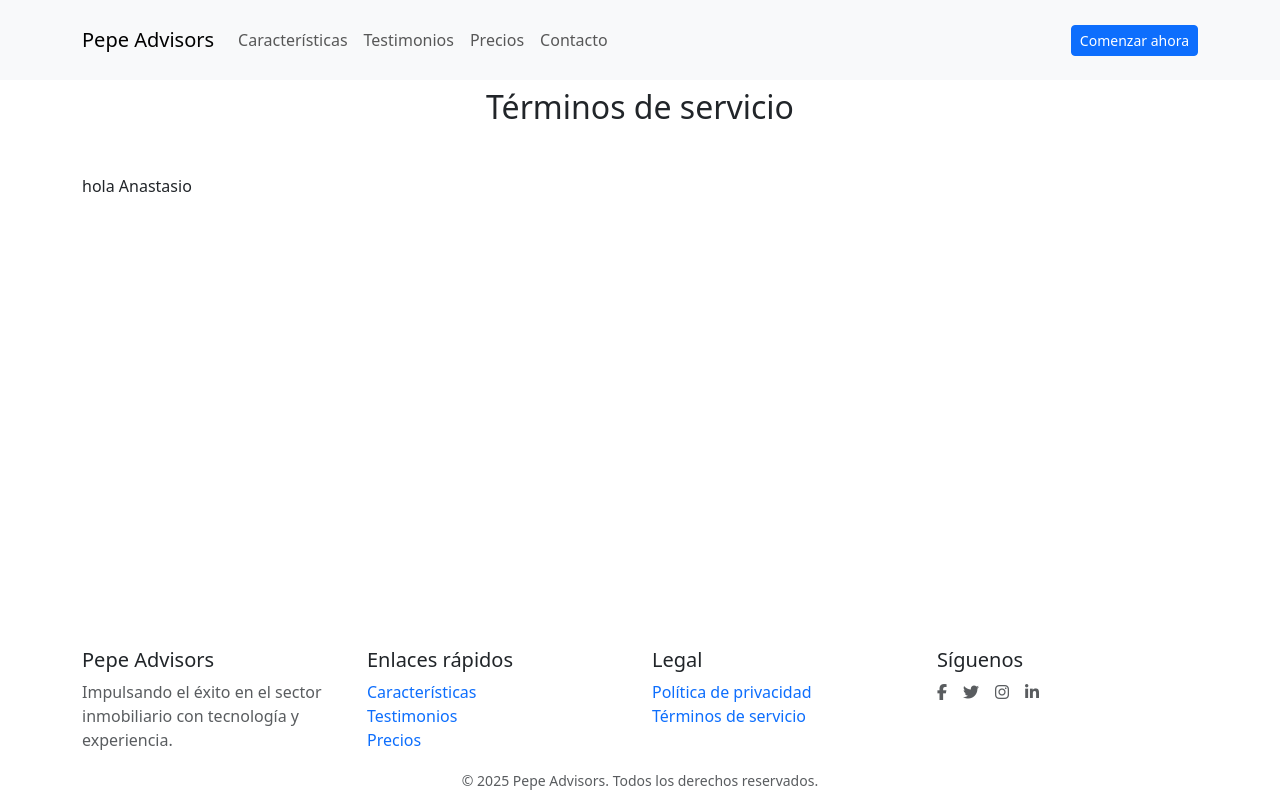
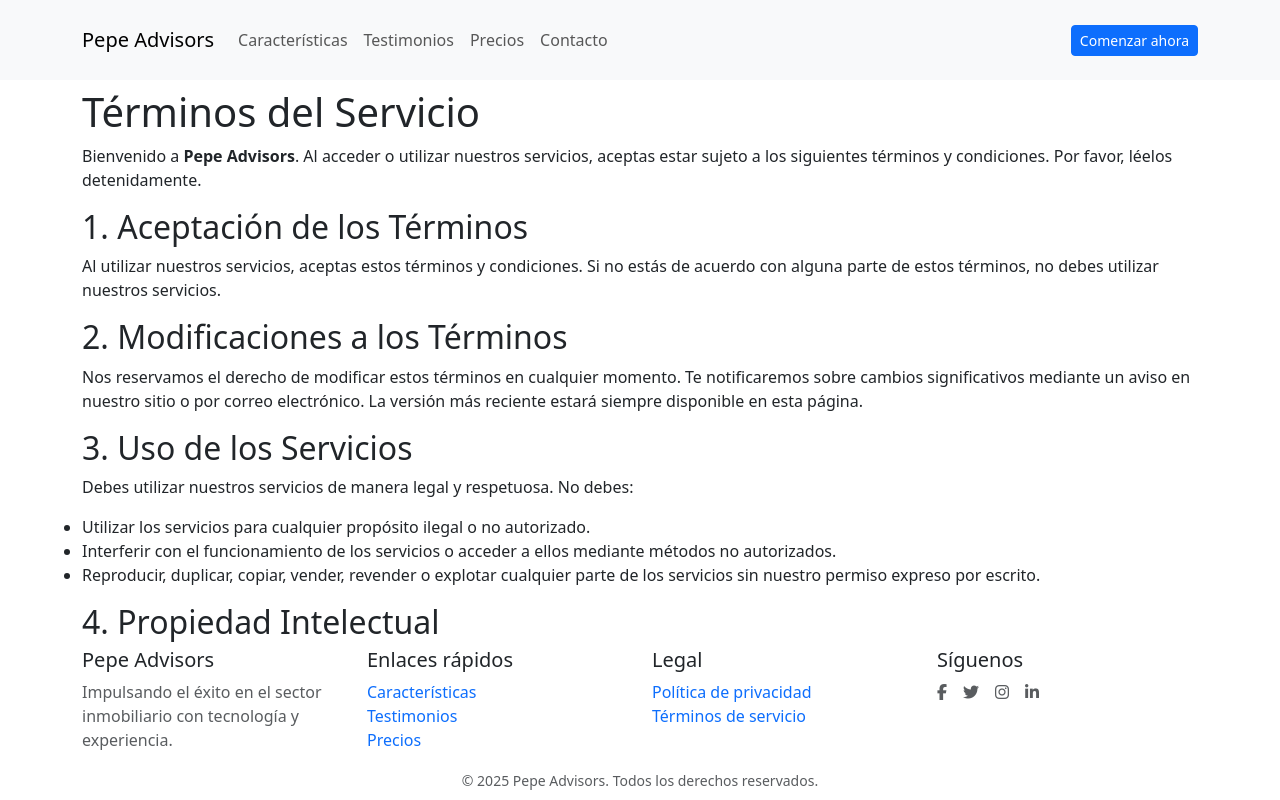
Before and after one commit to mhosan/proymart, an Angular app: page /terminos in a window 1280 px wide. Built offline with nearby package versions, Linux system fonts and the light colour scheme.

Commit message:
terminos del servicio

```diff
--- a/src/app/components/terminos/terminos.component.html
+++ b/src/app/components/terminos/terminos.component.html
@@ -1,8 +1,53 @@
-<section id="privacidad" class="py-5">
-    <div class="container">
-      <h2 class="text-center mb-5">Términos de servicio</h2>
+<section id="terminos" class="py-5">
+  <div class="container">
       <div class="row">
-       <p>hola Anastasio</p>
+          <h1>Términos del Servicio</h1>
+          <p>Bienvenido a <strong>{{appName}}</strong>. Al acceder o utilizar nuestros servicios, aceptas estar sujeto a los siguientes términos y condiciones. Por favor, léelos detenidamente.</p>
+
+          <h2>1. Aceptación de los Términos</h2>
+          <p>Al utilizar nuestros servicios, aceptas estos términos y condiciones. Si no estás de acuerdo con alguna parte de estos términos, no debes utilizar nuestros servicios.</p>
+
+          <h2>2. Modificaciones a los Términos</h2>
+          <p>Nos reservamos el derecho de modificar estos términos en cualquier momento. Te notificaremos sobre cambios significativos mediante un aviso en nuestro sitio o por correo electrónico. La versión más reciente estará siempre disponible en esta página.</p>
+
+          <h2>3. Uso de los Servicios</h2>
+          <p>Debes utilizar nuestros servicios de manera legal y respetuosa. No debes:</p>
+          <ul>
+              <li>Utilizar los servicios para cualquier propósito ilegal o no autorizado.</li>
+              <li>Interferir con el funcionamiento de los servicios o acceder a ellos mediante métodos no autorizados.</li>
+              <li>Reproducir, duplicar, copiar, vender, revender o explotar cualquier parte de los servicios sin nuestro permiso expreso por escrito.</li>
+          </ul>
+
+          <h2>4. Propiedad Intelectual</h2>
+          <p>Todos los derechos de propiedad intelectual sobre los servicios y su contenido pertenecen a <strong>{{appName}}</strong> o a sus licenciantes. No se te concede ningún derecho sobre ellos, excepto el derecho a utilizar los servicios de acuerdo con estos términos.</p>
+
+          <h2>5. Privacidad</h2>
+          <p>Tu privacidad es importante para nosotros. Consulta nuestra <a href="/privacidad">Política de Privacidad</a> para obtener información sobre cómo recopilamos, utilizamos y protegemos tu información personal.</p>
+
+          <h2>6. Limitación de Responsabilidad</h2>
+          <p>En la medida máxima permitida por la ley, <strong>{{appName}}</strong> no será responsable de ningún daño indirecto, incidental, especial, consecuente o punitivo, ni de ninguna pérdida de beneficios o ingresos, ya sea incurrida directa o indirectamente, ni de ninguna pérdida de datos, uso, fondo de comercio u otras pérdidas intangibles, resultantes de:</p>
+          <ul>
+              <li>Tu acceso o uso o incapacidad para acceder o usar los servicios.</li>
+              <li>Cualquier conducta o contenido de terceros en los servicios.</li>
+              <li>Cualquier contenido obtenido de los servicios.</li>
+              <li>Acceso, uso o alteración no autorizados de tus transmisiones o contenido.</li>
+          </ul>
+
+          <h2>7. Indemnización</h2>
+          <p>Aceptas indemnizar y eximir de responsabilidad a <strong>{{appName}}</strong> y a sus afiliados, directores, empleados y agentes, de cualquier reclamación, daño, obligación, pérdida, responsabilidad, costo o deuda, y gasto (incluidos, entre otros, los honorarios de abogados) que surjan de:</p>
+          <ul>
+              <li>Tu uso y acceso a los servicios.</li>
+              <li>Tu violación de cualquier término de estos términos.</li>
+              <li>Tu violación de cualquier derecho de terceros, incluidos, entre otros, cualquier derecho de autor, propiedad o privacidad.</li>
+          </ul>
+
+          <h2>8. Ley Aplicable</h2>
+          <p>Estos términos se regirán e interpretarán de acuerdo con las leyes del país en el que se encuentra <strong>{{appName}}</strong>, sin tener en cuenta sus disposiciones sobre conflictos de leyes.</p>
+
+          <h2>9. Contacto</h2>
+          <p>Si tienes preguntas o inquietudes sobre estos términos, no dudes en escribirnos a <a href="mailto:[correo electrónico de contacto]">[correo electrónico de contacto]</a> o utilizar nuestro formulario de contacto en <a href="[URL de contacto]">[URL de contacto]</a>.</p>
+
+          <p><em>Última actualización: 27 de febrero de 2025</em></p>
       </div>
-    </div>
-  </section>
+  </div>
+</section>
--- a/src/app/components/terminos/terminos.component.ts
+++ b/src/app/components/terminos/terminos.component.ts
@@ -1,4 +1,5 @@
 import { Component } from '@angular/core';
+import { environment } from '../../../environments/environment'
 
 @Component({
   selector: 'app-terminos',
@@ -8,5 +9,5 @@ import { Component } from '@angular/core';
   styleUrl: './terminos.component.css'
 })
 export class TerminosComponent {
-
+  appName = environment.appName;
 }
--- a/src/styles.css
+++ b/src/styles.css
@@ -1,5 +1,5 @@
 /* You can add global styles to this file, and also import other style files */
 section {
     margin-top: 5vh;
-    height: 73vh;
+    height: 70vh;
 }
```
